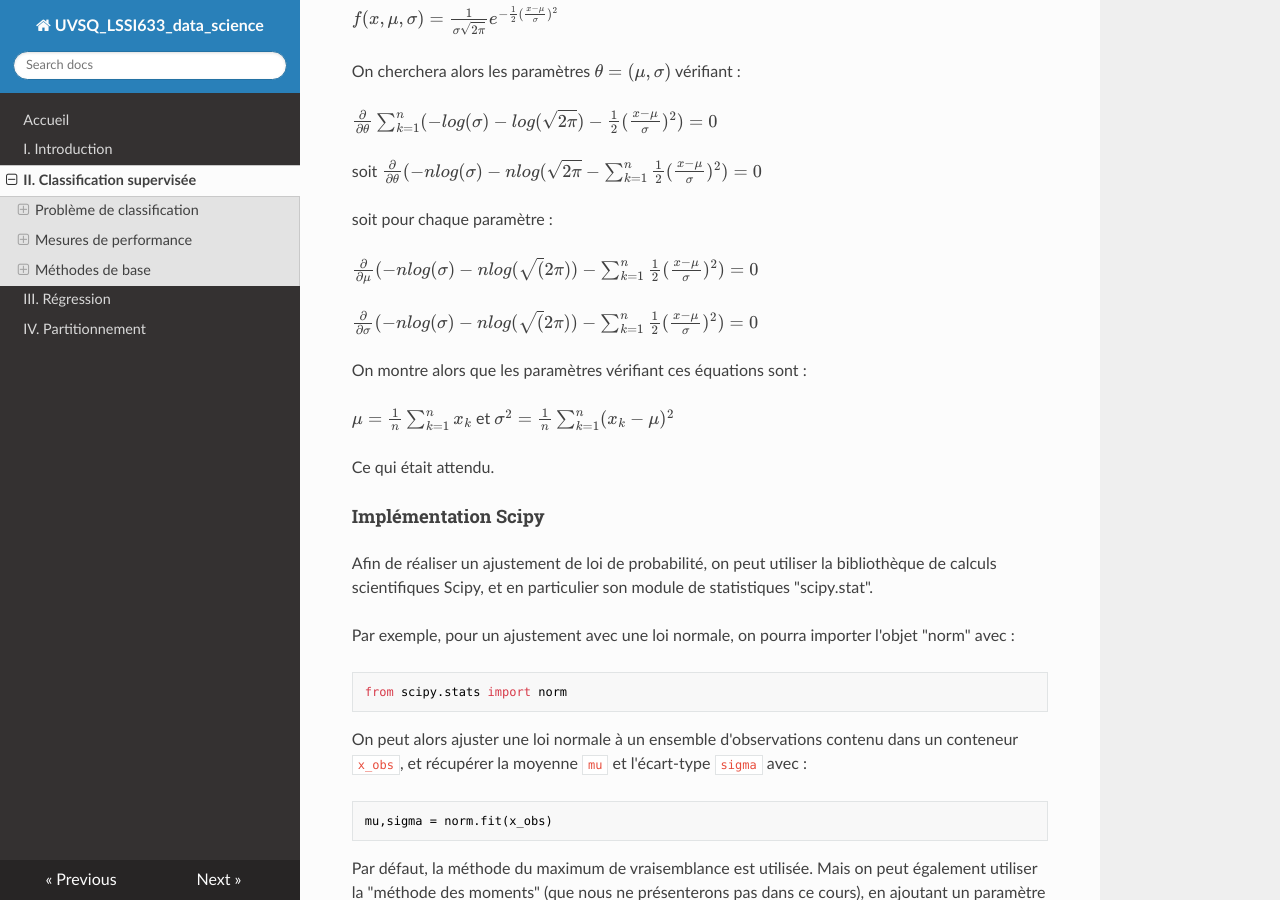
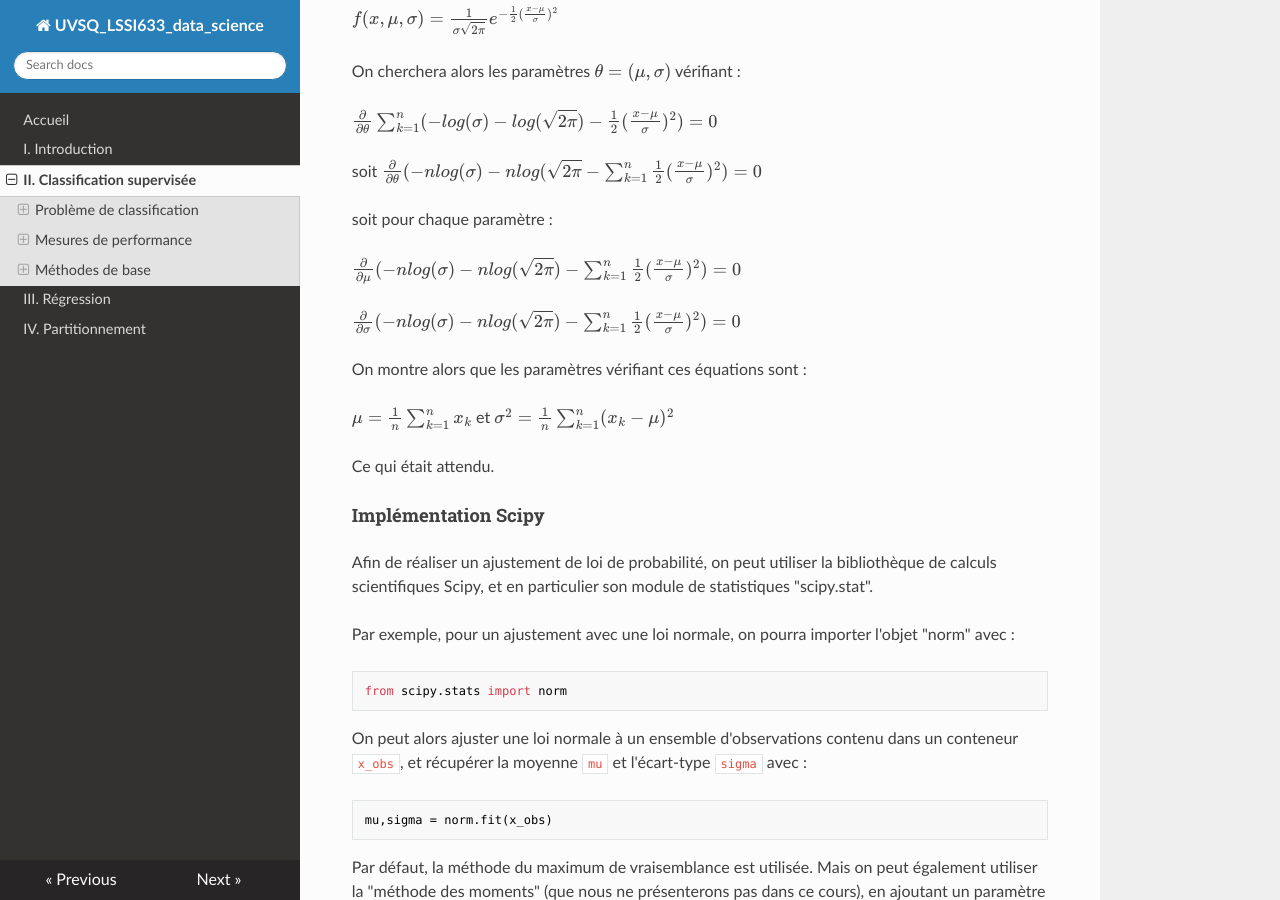
Before and after one commit to NicOudart/UVSQ_LSSI633_data_science, an MkDocs documentation site: the page built from docs/Chap2_Classification_supervisee.md, in a window 1280 px wide and 900 px high, scrolled down 8009 px. Built offline with MkDocs 1.6.1, drawn with Linux system fonts in a browser that asks for light colours; nearby versions of some CDN libraries.

Commit message:
-Minor fix in Chapter 2.

```diff
--- a/docs/Chap2_Classification_supervisee.md
+++ b/docs/Chap2_Classification_supervisee.md
@@ -243,9 +243,9 @@ soit $\frac{\partial}{\partial{\theta}} (- n log(\sigma) - n log(\sqrt{2 \pi} -
 
 soit pour chaque paramètre :
 
-$\frac{\partial}{\partial{\mu}} (- n log(\sigma) - n log(\sqrt(2 \pi)) - \sum_{k=1}^{n} \frac{1}{2} (\frac{x - \mu}{\sigma})^2) = 0$
+$\frac{\partial}{\partial{\mu}} (- n log(\sigma) - n log(\sqrt{2 \pi}) - \sum_{k=1}^{n} \frac{1}{2} (\frac{x - \mu}{\sigma})^2) = 0$
 
-$\frac{\partial}{\partial{\sigma}} (- n log(\sigma) - n log(\sqrt(2 \pi)) - \sum_{k=1}^{n} \frac{1}{2} (\frac{x - \mu}{\sigma})^2) = 0$
+$\frac{\partial}{\partial{\sigma}} (- n log(\sigma) - n log(\sqrt{2 \pi}) - \sum_{k=1}^{n} \frac{1}{2} (\frac{x - \mu}{\sigma})^2) = 0$
 
 On montre alors que les paramètres vérifiant ces équations sont :
 
```
